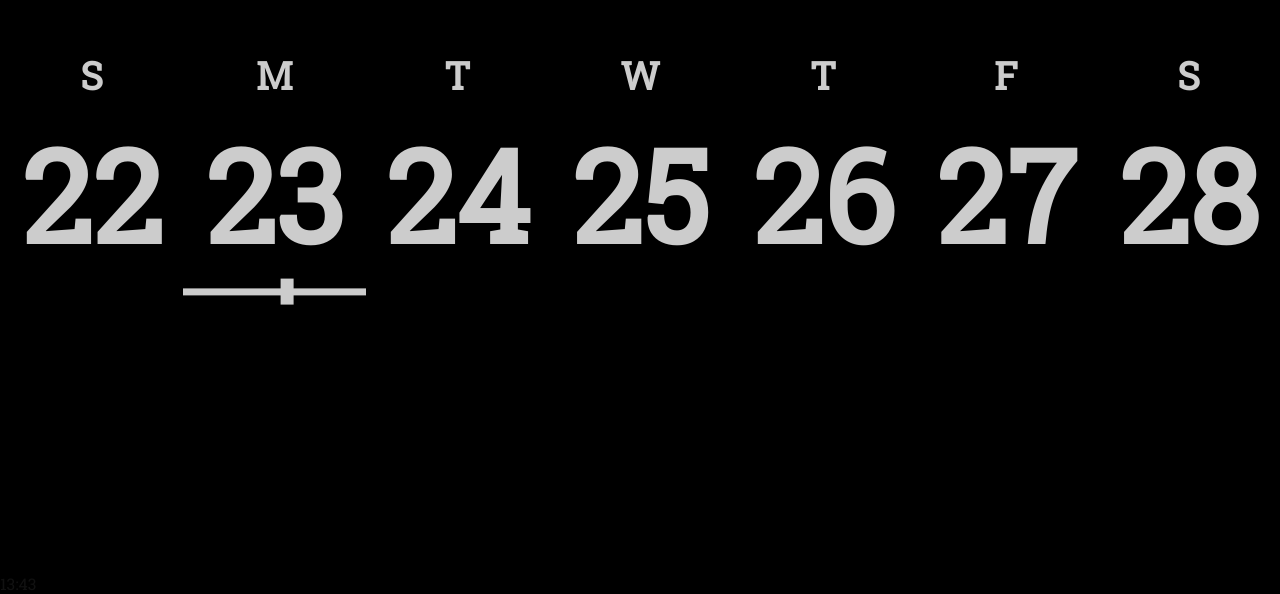
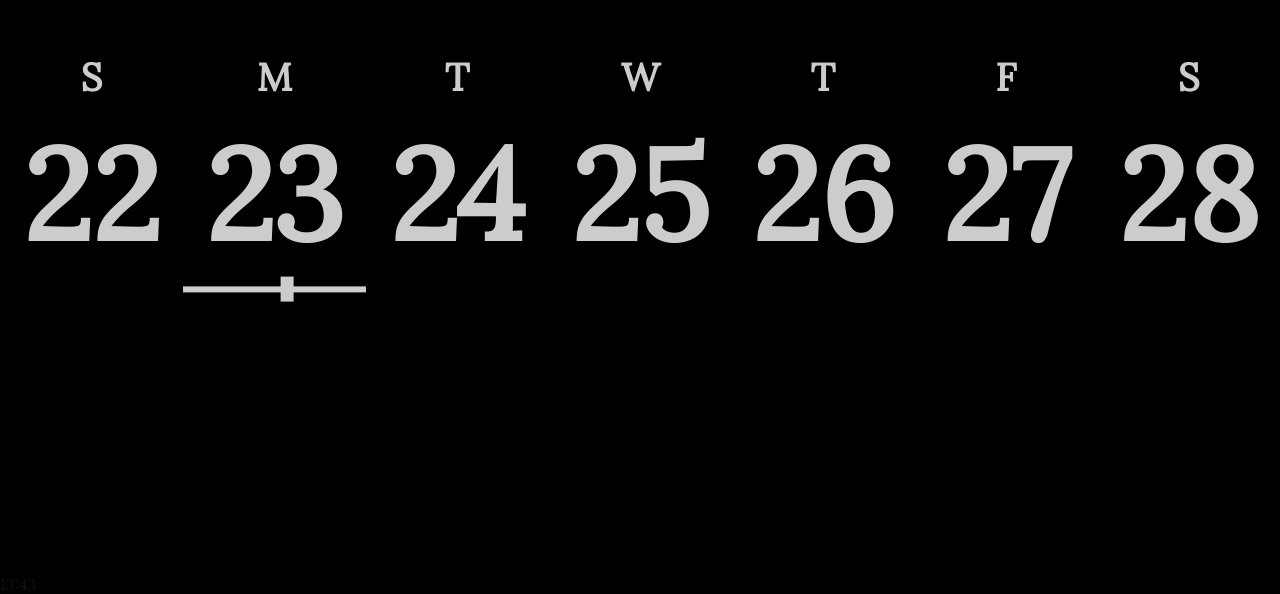
Before and after one commit to miyaoka/one-week-calendar, a Next.js app: page / in a window 1280 px wide. Shown: the part 206-800 px from the top of the page. Built offline with nearby package versions, Linux system fonts and the light colour scheme.

Commit message:
change default font

```diff
--- a/pages/index.tsx
+++ b/pages/index.tsx
@@ -5,7 +5,7 @@ import { useDarkmode } from '../lib/useDarkmode'
 
 export default function Home() {
   const { currentTime, dateList } = useCalendar()
-  const [fontFamily, setFontFamily] = useState('Roboto Slab')
+  const [fontFamily, setFontFamily] = useState('Lora')
   const { darkmode, setDarkmode } = useDarkmode(true)
   const escapedFontFamily = useMemo(() => fontFamily.replace(/\s/g, '+'), [
     fontFamily,
```
